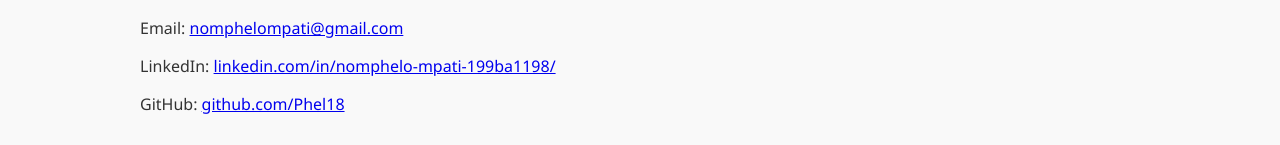
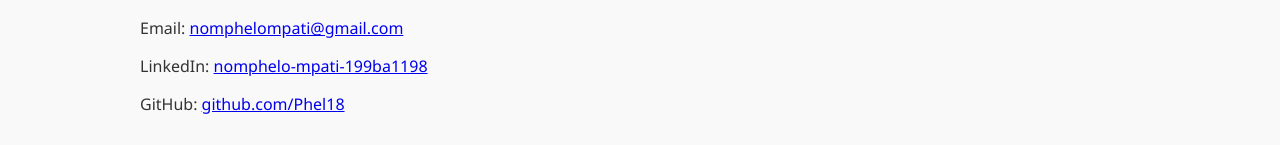
Before and after one commit to Phel18/Phel18.github.io, a plain HTML site: page index.html in a window 1280 px wide. Shown: the part 2491-2636 px from the top of the page. Drawn offline with Linux system fonts and the light colour scheme.

Commit message:
Update index.html
contact

```diff
--- a/index.html
+++ b/index.html
@@ -197,7 +197,7 @@
   <section id="contact">
     <h2>Contact</h2>
     <p>Email: <a href="mailto:nomphelompati@gmail.com">nomphelompati@gmail.com</a></p>
-    <p>LinkedIn: <a href="https://linkedin.com/in/nomphelo-mpati-199ba1198/" target="_blank">linkedin.com/in/nomphelo-mpati-199ba1198/</a></p>
+    <p>LinkedIn: <a href="https://linkedin.com/in/nomphelo-mpati-199ba1198/" target="_blank">nomphelo-mpati-199ba1198</a></p>
     <p>GitHub: <a href="https://github.com/Phel18" target="_blank">github.com/Phel18</a></p>
   </section>
 
```
